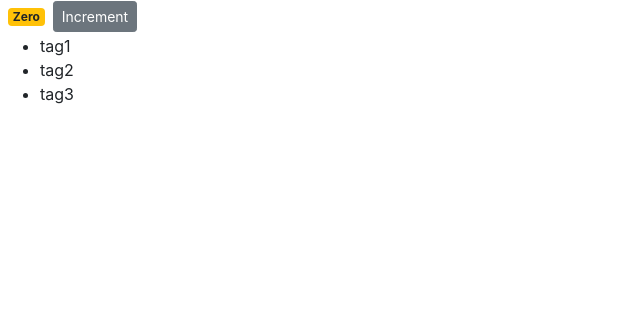
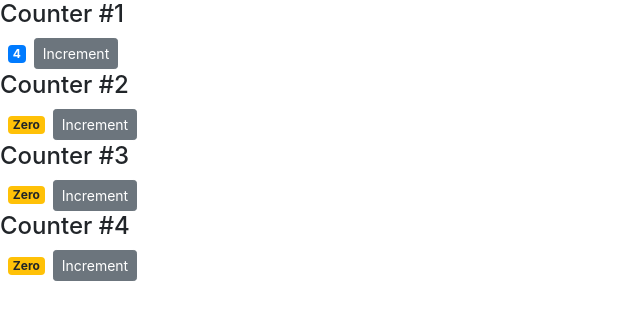
Before and after one commit to salvifaravi111/first-react-app-demo, a React (Create React App) app: page / in a window 1280 px wide. Shown: the top 320 px of the page, without its empty margins (0-640 px from the left). Built offline with nearby package versions, Linux system fonts and the light colour scheme.

Commit message:
added another component

```diff
--- a/src/components/counter.jsx
+++ b/src/components/counter.jsx
@@ -4,34 +4,61 @@ class Counter extends Component {
     /*state is a speical property in react component which
     is like an object that includes any data that the component needs*/
     state = {
-        count: 0,
-        tags: ["tag1", "tag2", "tag3"]
+        value: this.props.value
+        //tags: ["tag1", "tag2", "tag3"]
     };
+
+    /*constructor() {
+        super();
+        this.handleIncrement = this.handleIncrement.bind(this);
+    }*/
+
+    /*renderTags() {
+        if (this.state.tags.length === 0) return <p>There are no tags!</p>
+
+        return <ul>{this.state.tags.map(tag => <li key={tag}>{tag}</li>)}</ul>
+    }
+
+    render() {
+        return (
+            <div>
+                {this.state.tags.length === 0 && "Please create a new tag!"} another method of conditional rendering without if-else
+                {this.renderTags()}
+            </div>
+        );
+    }*/
 
     /*styles = {
         fontSize: 10,
         fontWeight: "bold"
     };*/
 
+    //without using constructor for binding "this" to following function we can use arrow function on the method
+    handleIncrement = (product) => {
+        console.log(product);
+        //console.log("Increment clicked");
+        this.setState({value: this.state.value + 1});
+    };
+
     render() {
         return (
             <div>
+                {this.props.children}
                 <span className={this.getBadgeClasses()}>{this.formatCount()}</span>
-                <button className="btn btn-secondary btn-sm">Increment</button>
-                <ul>{this.state.tags.map(tag => <li key={tag}>{tag}</li>)}</ul>
+                <button onClick={ (product) => this.handleIncrement(product) } className="btn btn-secondary btn-sm">Increment</button>
             </div>
         );
     }
 
     getBadgeClasses() {
         let classes = "badge m-2 badge-";
-        classes += this.state.count === 0 ? "warning" : "primary";
+        classes += this.state.value === 0 ? "warning" : "primary";
         return classes;
     }
 
     formatCount() {
-        const { count } = this.state; //this is called object destructuring
-        return count === 0 ? 'Zero' : count;
+        const { value: value } = this.state; //this is called object destructuring
+        return value === 0 ? 'Zero' : value;
     }
 }
 
--- /dev/null
+++ b/src/components/counters.jsx
@@ -0,0 +1,28 @@
+import React, { Component } from 'react';
+import Counter from './counter';
+
+class Counters extends Component {
+    constructor(props) {
+        super(props);
+        this.state = {
+            counters: [
+                {id: 1, value: 4},
+                {id: 2, value: 0},
+                {id: 3, value: 0},
+                {id: 4, value: 0}
+            ]
+        };
+    }
+
+    render() {
+        return (
+            <div>
+              {this.state.counters.map(counter => <Counter key={counter.id} value={counter.value}>
+                  <h4>Counter #{counter.id}</h4>
+              </Counter>)}
+            </div>
+        );
+    }
+}
+
+export default Counters;
--- a/src/index.js
+++ b/src/index.js
@@ -4,11 +4,11 @@ import './index.css';
 import App from './App';
 import reportWebVitals from './reportWebVitals';
 import 'bootstrap/dist/css/bootstrap.css';
-import Counter from './components/counter';
+import Counters from './components/counters';
 
 ReactDOM.render(
   <React.StrictMode>
-    <Counter />
+    <Counters />
   </React.StrictMode>,
   document.getElementById('root')
 );
```
